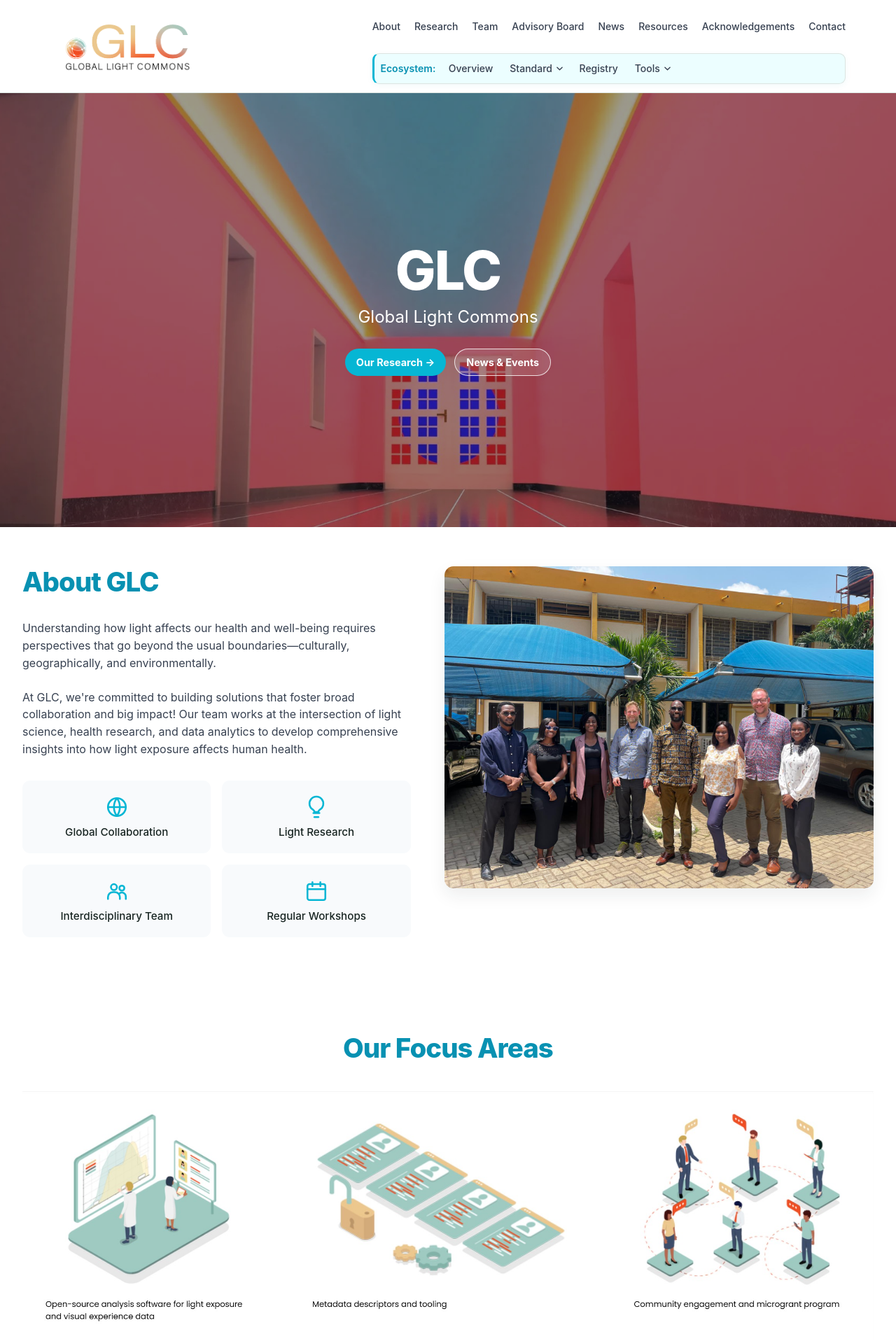
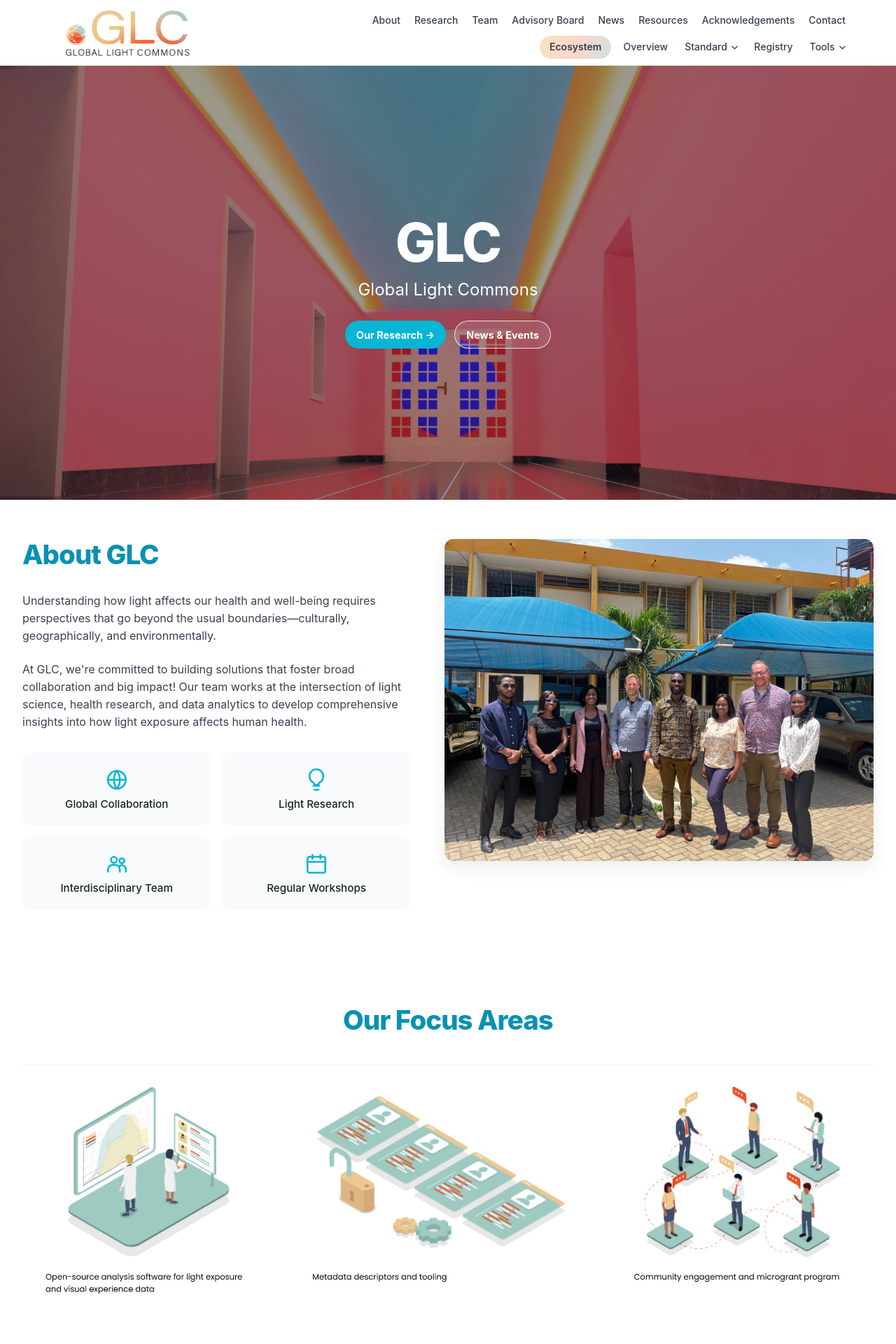
Before and after one commit to GlobalLightCommons/globallightcommons, a Jekyll site: the page built from index.md, in a window 1280 px wide. Shown: the top 1920 px of the page at 70% size. Built offline with Jekyll 4.4.1, drawn with Linux system fonts in a browser that asks for light colours.

Commit message:
Finalize shared ecosystem navigation

```diff
--- a/_includes/footer.html
+++ b/_includes/footer.html
@@ -58,11 +58,11 @@
           Research
         </a>
 
-        <a href="https://globallightcommons.github.io/glc-dp-viewer/registry/">
+        <a href="https://docs.globallightcommons.org/registry/">
           GLC dataset registry
         </a>
 
-        <a href="https://globallightcommons.github.io/glc-metadata-builder/">
+        <a href="https://builder.globallightcommons.org/">
           Metadata builder
         </a>
 
--- a/_includes/navbar.html
+++ b/_includes/navbar.html
@@ -43,7 +43,7 @@
 
               <a
                 class="glc-ecosystem-link glc-ecosystem-parent-link"
-                href="https://globallightcommons.github.io/glc-dp-viewer/profile/"
+                href="https://docs.globallightcommons.org/profile/"
               >
                 Standard
               </a>
@@ -68,19 +68,19 @@
             <div class="glc-ecosystem-menu">
 
               <a
-                href="https://globallightcommons.github.io/glc-dp-viewer/profile/"
+                href="https://docs.globallightcommons.org/profile/"
               >
                 Package profile
               </a>
 
               <a
-                href="https://globallightcommons.github.io/glc-dp-viewer/schemas/"
+                href="https://docs.globallightcommons.org/schemas/"
               >
                 Resource schemas
               </a>
 
               <a
-                href="https://globallightcommons.github.io/glc-dp-viewer/example-package/"
+                href="https://docs.globallightcommons.org/example-package/"
               >
                 Example package
               </a>
@@ -92,7 +92,7 @@
 
           <a
             class="glc-ecosystem-link"
-            href="https://globallightcommons.github.io/glc-dp-viewer/registry/"
+            href="https://docs.globallightcommons.org/registry/"
           >
             Registry
           </a>
@@ -104,7 +104,7 @@
 
               <a
                 class="glc-ecosystem-link glc-ecosystem-parent-link"
-                href="https://globallightcommons.github.io/glc-dp-viewer/tools/"
+                href="https://docs.globallightcommons.org/tools/"
               >
                 Tools
               </a>
@@ -129,19 +129,19 @@
             <div class="glc-ecosystem-menu glc-tools-menu">
 
               <a
-                href="https://globallightcommons.github.io/glc-dp-viewer/tools/"
+                href="https://docs.globallightcommons.org/tools/"
               >
                 Tools overview
               </a>
 
               <a
-                href="https://globallightcommons.github.io/glc-metadata-builder/"
+                href="https://builder.globallightcommons.org/"
               >
                 Metadata builder
               </a>
 
               <a
-                href="https://globallightcommons.github.io/glc-dp-viewer/validate/"
+                href="https://docs.globallightcommons.org/validate/"
               >
                 Validate a dataset
               </a>
--- a/assets/css/navbar.css
+++ b/assets/css/navbar.css
@@ -68,14 +68,17 @@
      ======================================== */
 
   .glc-nav-links {
-    min-height: 76px;
+    min-height: 0;
 
     width: max-content;
     max-width: 100%;
 
+    padding-top: 0.7rem;
+    padding-bottom: 0.2rem;
+
     display: flex;
     align-items: center;
-    justify-content: flex-start;
+    justify-content: flex-end;
 
     gap: 20px;
   }
@@ -107,31 +110,35 @@
      ======================================== */
 
   .glc-ecosystem-nav {
-    min-height: 44px;
-    width: 100%;
+    min-height: 0;
+    width: fit-content;
 
-    margin-bottom: 0.75rem;
-    padding: 0 0.55rem;
-
-    border: 1px solid var(--glc-line);
-    border-left: 3px solid var(--glc-accent);
-    border-radius: 0.6rem;
-
-    background: var(--glc-accent-soft);
-
-    box-shadow: 0 2px 10px rgba(8, 145, 178, 0.06);
+    margin-bottom: 0.5rem;
+    margin-left: auto;
+    padding: 0;
 
     display: flex;
     align-items: center;
     justify-content: flex-start;
 
-    gap: 0.45rem;
+    gap: 0.4rem;
   }
 
   .glc-ecosystem-label {
     flex: 0 0 auto;
 
-    color: var(--glc-accent-dark);
+    padding: 0.5rem 0.85rem;
+
+    border-radius: 999px;
+
+    background: linear-gradient(
+      110deg,
+      rgba(235, 190, 99, 0.4) 0%,
+      rgba(240, 112, 74, 0.29) 52%,
+      rgba(145, 190, 174, 0.42) 100%
+    );
+
+    color: #374151;
 
     font-size: 0.875rem;
     font-weight: 600;
@@ -232,6 +239,10 @@
     cursor: pointer;
 
     transition: color 0.15s ease;
+  }
+
+  .glc-ecosystem-dropdown:last-child .glc-ecosystem-trigger {
+    padding-right: 0;
   }
 
   .glc-ecosystem-trigger:hover,
@@ -387,7 +398,7 @@
     }
 
     .glc-nav-links {
-      min-height: 70px;
+      min-height: 0;
 
       gap: 14px;
     }
@@ -433,11 +444,16 @@
       min-height: 0;
       width: 100%;
 
-      padding-top: 0.8rem;
+      padding: 0.55rem;
 
       margin-bottom: 0;
+      margin-left: 0;
 
       align-items: flex-start;
+    }
+
+    .glc-ecosystem-label {
+      padding: 0.5rem 0.85rem;
     }
 
     .glc-ecosystem-links {
```
Also changed, not shown: other parts of _includes/navbar.html (+2 -2 lines).
